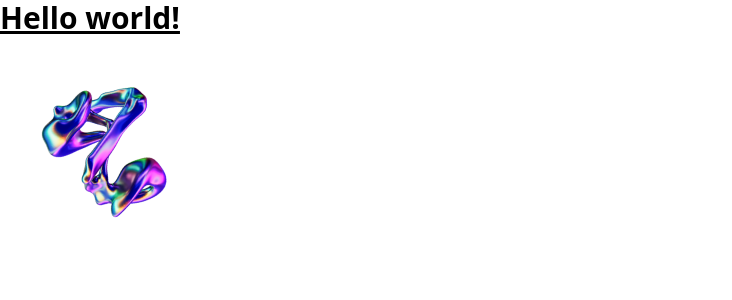
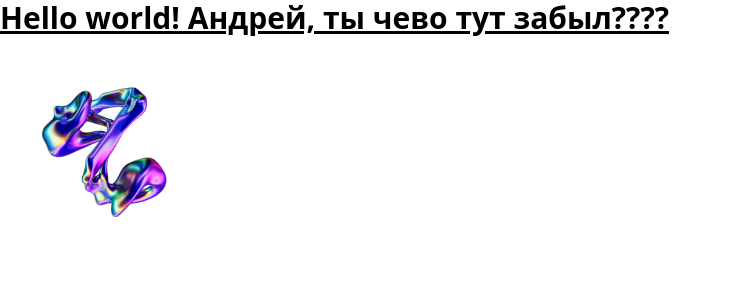
Before and after one commit to zxCrewHub/Gates-blog, a React (Vite) app: page / in a window 1280 px wide. Shown: the top 300 px of the page, without its empty margins (0-732 px from the left). Built offline with nearby package versions, Linux system fonts and the light colour scheme.

Commit message:
andrew check

```diff
--- a/src/App.jsx
+++ b/src/App.jsx
@@ -1,7 +1,7 @@
 export default function App() {
   return (
     <h1 className="text-3xl font-bold underline">
-      Hello world!
+      Hello world! Андрей, ты чево тут забыл????
       <img src="/images/test/personal.png" alt="" />
     </h1>
   );
```
